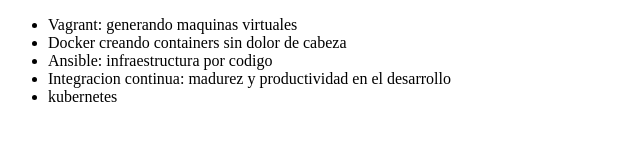
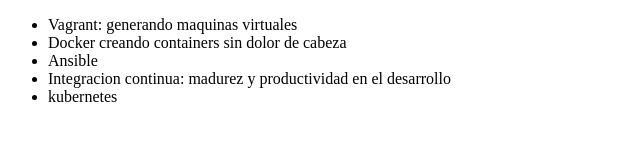
Before and after one commit to FranciscoPazos/alura-git, a plain HTML site: page index.html in a window 1280 px wide. Shown: the whole page, without its empty margins (0-640 px from the left). Drawn offline with Linux system fonts and the light colour scheme.

Commit message:
Revert "cambiando el nombre del curso de ansible"
This reverts commit 1b231d2b66e1fb627a8bc9cc480c87a98cc6255c.

```diff
--- a/index.html
+++ b/index.html
@@ -8,7 +8,7 @@
      <ul>
          <li> Vagrant: generando maquinas virtuales </li>
          <li> Docker creando containers sin dolor de cabeza</li>
-         <li> Ansible: infraestructura por codigo </li>
+         <li> Ansible </li>
          <li> Integracion continua: madurez y productividad en el desarrollo</li>
          <li>kubernetes</li>
      </ul>
```
